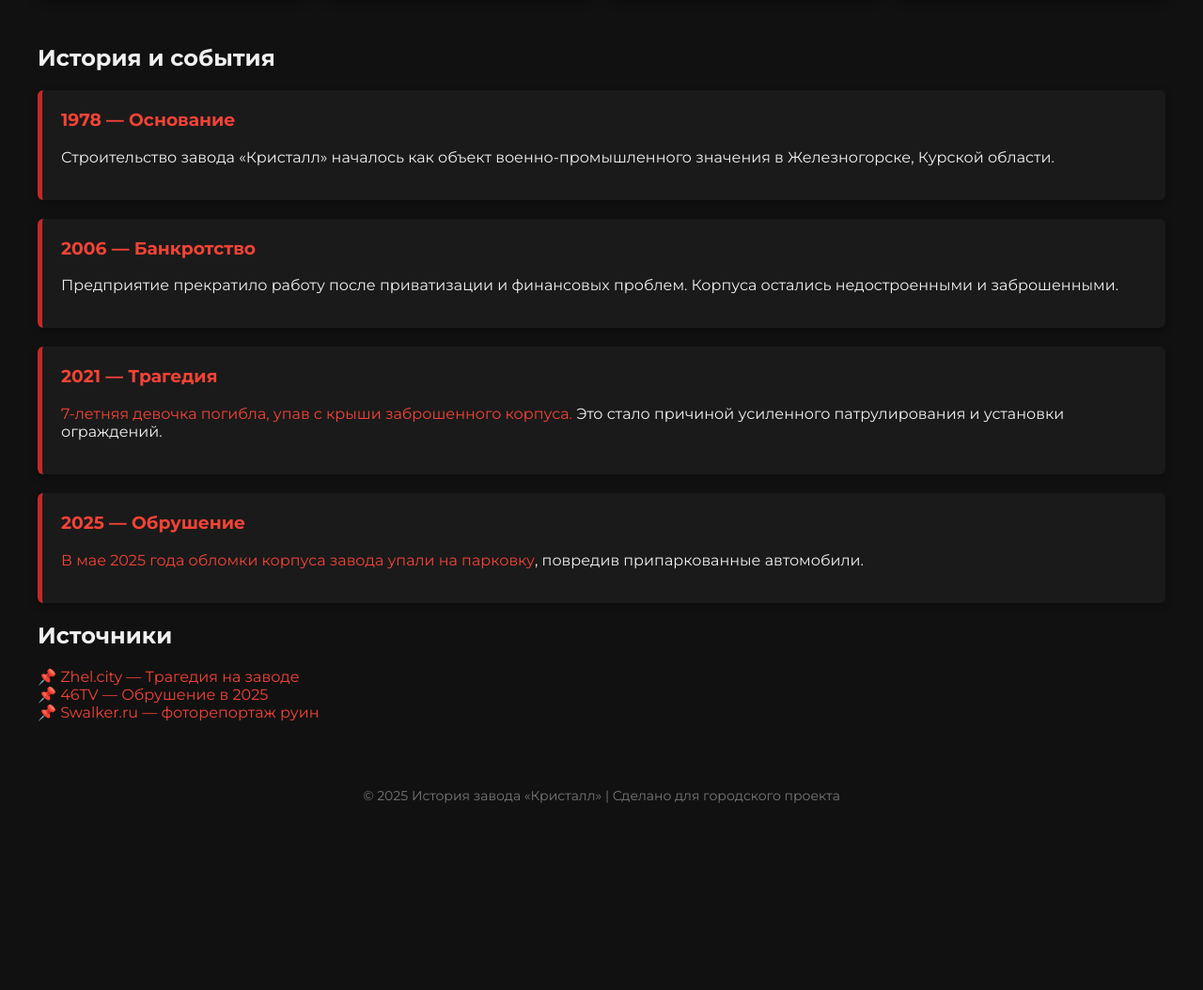
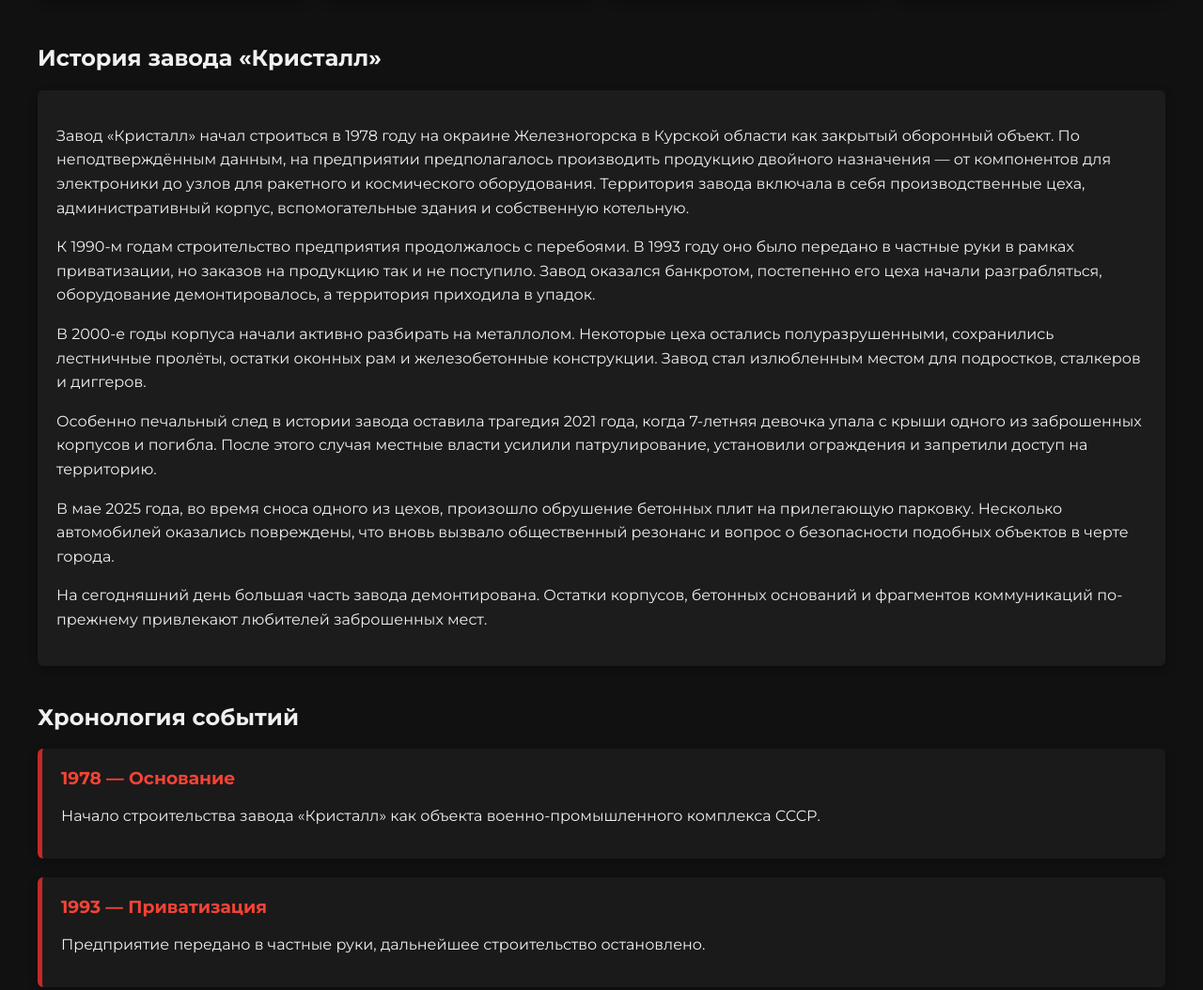
Before and after one commit to nidevseek/zavod-kristall, a plain HTML site: page index.html in a window 1280 px wide. Shown: the part 660-1714 px from the top of the page at 94% size. Before the commit the page ends 1546 px from the top, so only its background shows below. Drawn offline with Linux system fonts and the light colour scheme.

Commit message:
Update index.html

```diff
--- a/index.html
+++ b/index.html
@@ -55,6 +55,14 @@
       margin-top: 0;
       color: #f44336;
     }
+    .text-block {
+      background: #1c1c1c;
+      padding: 20px;
+      margin-bottom: 40px;
+      border-radius: 6px;
+      line-height: 1.6;
+      box-shadow: 0 3px 10px rgba(0,0,0,0.3);
+    }
     footer {
       text-align: center;
       padding: 30px 10px;
@@ -83,38 +91,68 @@
     <img src="https://zhel.city/upload/iblock/273/244428a1_fcfb_4311_8645_e362c589e97e.jpeg" alt="Завод Кристалл фасад">
     <img src="https://zhel.city/upload/medialibrary/16a/wp3onwavfhrcg6qa1ql6pgfv1zp6j22x/zavod.jpg" alt="Обломки на парковке">
     <img src="https://zhel.city/upload/medialibrary/3f4/IMG_2707.JPG" alt="Промплощадка завода">
-    <img src="https://sun9-4.userapi.com/s/v1/if1/h08Vk3tvHHzZzVIk5FSUaSIbjk0ZB36VrITpTpk9HlJXqQmuudq8sWTvm-eC9pMdKMGkdg.jpg?quality=96&as=32x24,48x36,72x54,108x81,160x120,240x180,360x270,480x360,540x405,640x480,720x540,1080x810,1280x960&from=bu&cs=1280x0" alt="Внутренние помещения">
+    <img src="https://sun9-4.userapi.com/s/v1/if1/h08Vk3tvHHzZzVIk5FSUaSIbjk0ZB36VrITpTpk9HlJXqQmuudq8sWTvm-eC9pMdKMGkdg.jpg?quality=96" alt="Внутренние помещения">
   </div>
 
-  <h2>История и события</h2>
+  <h2>История завода «Кристалл»</h2>
+  <div class="text-block">
+    <p>Завод «Кристалл» начал строиться в 1978 году на окраине Железногорска в Курской области как закрытый оборонный объект. По неподтверждённым данным, на предприятии предполагалось производить продукцию двойного назначения — от компонентов для электроники до узлов для ракетного и космического оборудования. Территория завода включала в себя производственные цеха, административный корпус, вспомогательные здания и собственную котельную.</p>
+
+    <p>К 1990-м годам строительство предприятия продолжалось с перебоями. В 1993 году оно было передано в частные руки в рамках приватизации, но заказов на продукцию так и не поступило. Завод оказался банкротом, постепенно его цеха начали разграбляться, оборудование демонтировалось, а территория приходила в упадок.</p>
+
+    <p>В 2000-е годы корпуса начали активно разбирать на металлолом. Некоторые цеха остались полуразрушенными, сохранились лестничные пролёты, остатки оконных рам и железобетонные конструкции. Завод стал излюбленным местом для подростков, сталкеров и диггеров.</p>
+
+    <p>Особенно печальный след в истории завода оставила трагедия 2021 года, когда 7-летняя девочка упала с крыши одного из заброшенных корпусов и погибла. После этого случая местные власти усилили патрулирование, установили ограждения и запретили доступ на территорию.</p>
+
+    <p>В мае 2025 года, во время сноса одного из цехов, произошло обрушение бетонных плит на прилегающую парковку. Несколько автомобилей оказались повреждены, что вновь вызвало общественный резонанс и вопрос о безопасности подобных объектов в черте города.</p>
+
+    <p>На сегодняшний день большая часть завода демонтирована. Остатки корпусов, бетонных оснований и фрагментов коммуникаций по-прежнему привлекают любителей заброшенных мест.</p>
+  </div>
+
+  <h2>Хронология событий</h2>
 
   <div class="event">
     <h3>1978 — Основание</h3>
-    <p>Строительство завода «Кристалл» началось как объект военно-промышленного значения в Железногорске, Курской области.</p>
+    <p>Начало строительства завода «Кристалл» как объекта военно-промышленного комплекса СССР.</p>
+  </div>
+
+  <div class="event">
+    <h3>1993 — Приватизация</h3>
+    <p>Предприятие передано в частные руки, дальнейшее строительство остановлено.</p>
   </div>
 
   <div class="event">
     <h3>2006 — Банкротство</h3>
-    <p>Предприятие прекратило работу после приватизации и финансовых проблем. Корпуса остались недостроенными и заброшенными.</p>
+    <p>Официальное прекращение деятельности, корпуса завода начали приходить в упадок.</p>
   </div>
 
   <div class="event">
     <h3>2021 — Трагедия</h3>
-    <p><a href="https://zhel.city/news/incidents/38412/" target="_blank">7-летняя девочка погибла, упав с крыши заброшенного корпуса.</a> Это стало причиной усиленного патрулирования и установки ограждений.</p>
+    <p><a href="https://zhel.city/news/incidents/38412/" target="_blank">Погибла девочка</a>, упав с крыши заброшенного корпуса. Завод признан особо опасным объектом.</p>
   </div>
 
   <div class="event">
     <h3>2025 — Обрушение</h3>
-    <p><a href="https://46tv.ru/odnoj-strokoj/v-kurske/220550-v-zheleznogorske-pri-snose-zavoda-kristall-oblomki-upali-na-avtostojanku.html" target="_blank">В мае 2025 года обломки корпуса завода упали на парковку</a>, повредив припаркованные автомобили.</p>
+    <p><a href="https://46tv.ru/odnoj-strokoj/v-kurske/220550-v-zheleznogorske-pri-snose-zavoda-kristall-oblomki-upali-na-avtostojanku.html" target="_blank">Обломки корпуса рухнули на парковку</a> во время сноса, повредив несколько автомобилей.</p>
+  </div>
+
+  <h2>Вопросы для размышления</h2>
+  <div class="text-block">
+    <ul>
+      <li>Можно ли было спасти завод, если бы им грамотно распорядились в 1990-е?</li>
+      <li>Стоит ли сохранять подобные промышленные объекты как культурное наследие?</li>
+      <li>Как обеспечить безопасность на территории заброшенных зданий, пока их не снесли?</li>
+      <li>Какие ещё объекты-призраки существуют в Железногорске и области?</li>
+      <li>Могут ли такие места стать туристическими локациями?</li>
+    </ul>
   </div>
 
   <h2>Источники</h2>
   <p>
     📌 <a href="https://zhel.city/news/incidents/38412/" target="_blank">Zhel.city — Трагедия на заводе</a><br>
     📌 <a href="https://46tv.ru/odnoj-strokoj/v-kurske/220550-v-zheleznogorske-pri-snose-zavoda-kristall-oblomki-upali-na-avtostojanku.html" target="_blank">46TV — Обрушение в 2025</a><br>
-    📌 <a href="https://swalker.ru/zavodi/3358-zheleznogorskiy-zavod-kristall.html" target="_blank">Swalker.ru — фоторепортаж руин</a>
+    📌 <a href="https://swalker.ru/zavodi/3358-zheleznogorskiy-zavod-kristall.html" target="_blank">Swalker.ru — Фоторепортаж руин</a>
   </p>
-
 </div>
 
 <footer>
```
